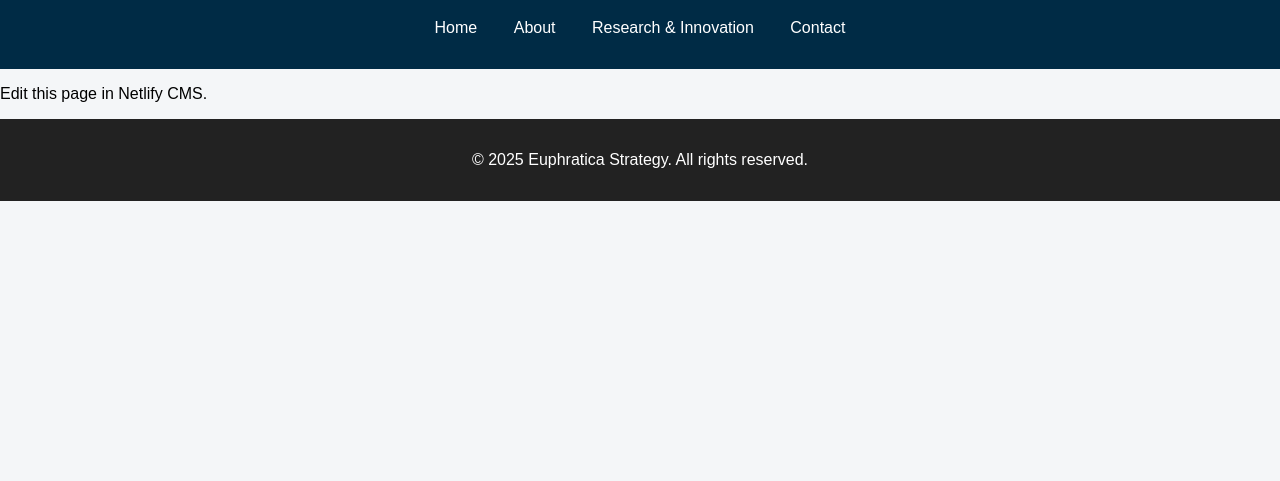
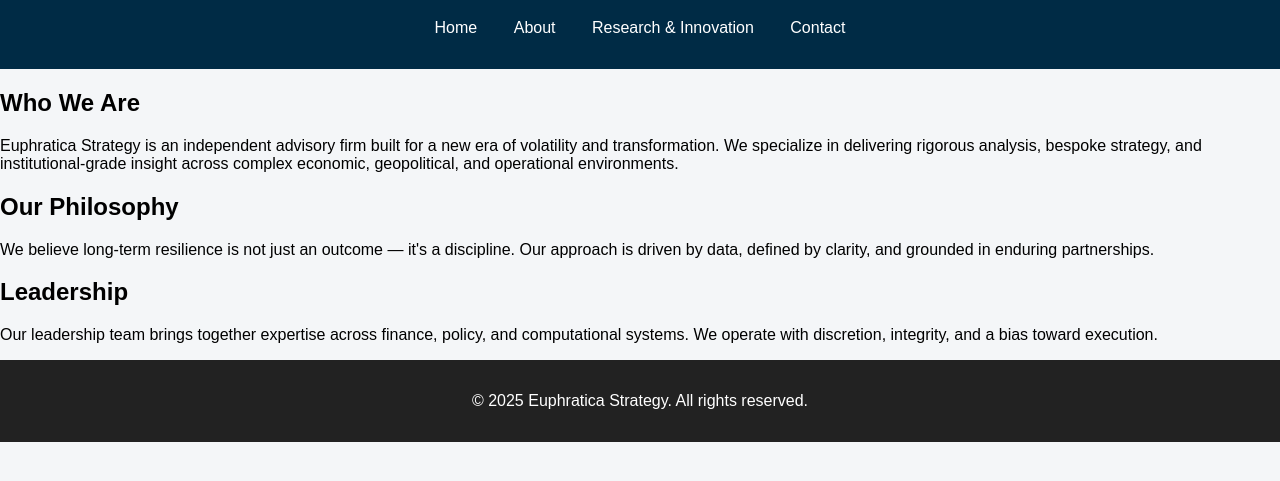
Before and after one commit to EuphraticaStrategy/Euphratica-site, a plain HTML site: page about.html in a window 1280 px wide. Shown: the part 77-558 px from the top of the page. Drawn offline with Linux system fonts and the light colour scheme.

Commit message:
Update Pages “about”

```diff
--- a/about.html
+++ b/about.html
@@ -1,4 +1,5 @@
 <!DOCTYPE html>
+
 <html lang="en">
 <head>
   <meta charset="UTF-8">
@@ -17,7 +18,32 @@
       </ul>
     </nav>
   </header>
-  <main><p>Edit this page in Netlify CMS.</p></main>
+<main>
+  <section>
+    <h2>Who We Are</h2>
+    <p>
+      Euphratica Strategy is an independent advisory firm built for a new era of volatility and transformation.
+      We specialize in delivering rigorous analysis, bespoke strategy, and institutional-grade insight across
+      complex economic, geopolitical, and operational environments.
+    </p>
+  </section>
+
+  <section>
+    <h2>Our Philosophy</h2>
+    <p>
+      We believe long-term resilience is not just an outcome — it's a discipline. Our approach is driven by
+      data, defined by clarity, and grounded in enduring partnerships.
+    </p>
+  </section>
+
+  <section>
+    <h2>Leadership</h2>
+    <p>
+      Our leadership team brings together expertise across finance, policy, and computational systems. We
+      operate with discretion, integrity, and a bias toward execution.
+    </p>
+  </section>
+</main>
   <footer><p>&copy; 2025 Euphratica Strategy. All rights reserved.</p></footer>
 </body>
 </html>
```
